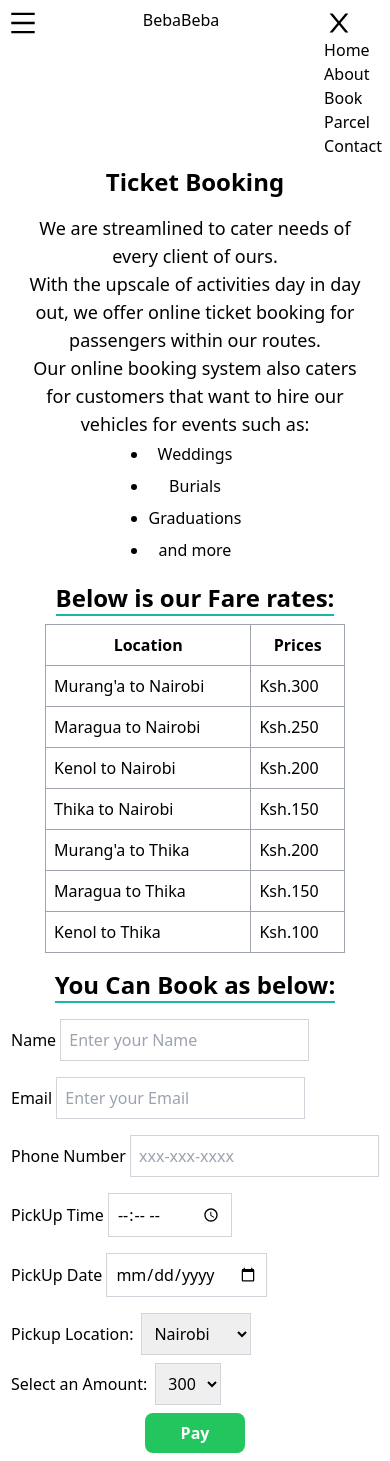
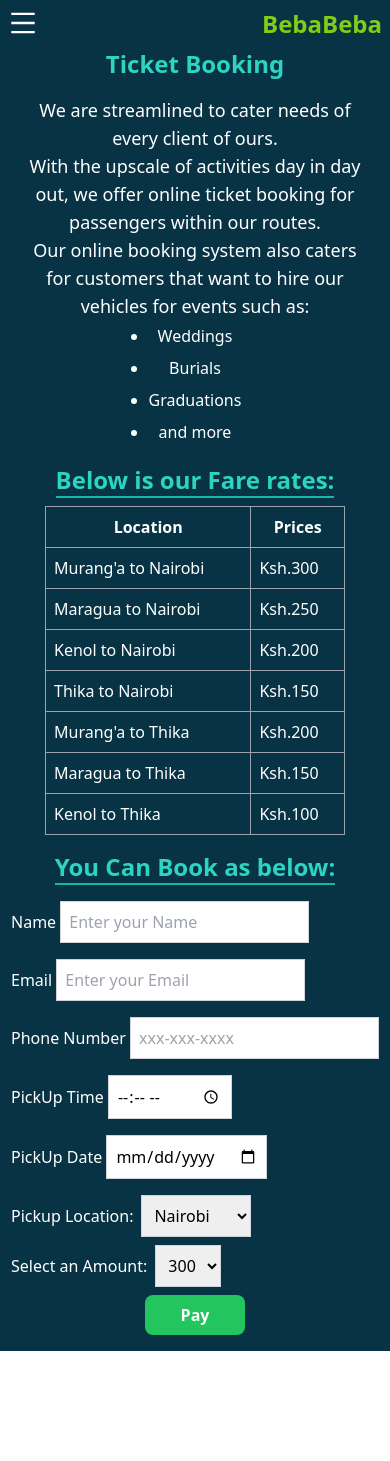
Before and after one commit to Solomon-Gachure/Shato, a React (Create React App) app: page /book in a window 390 px wide. After the commit the page ends 1351 px from the top, so only its background shows below. Built offline with nearby package versions, Linux system fonts and the light colour scheme.

Commit message:
Some few updates

```diff
--- a/src/layouts/RootsLayout.js
+++ b/src/layouts/RootsLayout.js
@@ -5,36 +5,36 @@ const RootsLayout = () => {
     const [nav,setNav] = useState(false)
 
   return (
-    <div className='max-w-[1400px] h-screen flex flex-col pt-2 mx-auto p-2  '>
+    <div className='max-w-[1400px] h-full flex flex-col pt-2 mx-auto p-2 bg-cyan-950  '>
 
         <header className='flex justify-between '>
             <div className='cursor-pointer' onClick={()=>setNav(!nav)}>
-                <AiOutlineMenu className='' size={30}/>
+                <AiOutlineMenu className='sm:hidden text-white font-bold' size={30}/>
             </div>
-            <h3 className='text-black'>BebaBeba</h3>
+            <h3 className=' font-bold text-2xl text-lime-500'>BebaBeba</h3>
             <nav className='text-orange-500 hidden md:flex  gap-4  right-0 '>
-                <NavLink className="active:bg-orange-500 active:text-white " to="/">Home</NavLink>
-                <NavLink className="active:bg-orange-500 active:text-white " to="about">About</NavLink>
-                <NavLink className="active:bg-orange-500 active:text-white " to="book">Book</NavLink>
-                <NavLink className="active:bg-orange-500 active:text-white " to="parcel">Parcel</NavLink>
-                <NavLink className="active:bg-orange-500 active:text-white " to="contact">Contact</NavLink>
+                <NavLink className="active:bg-orange-500 font-bold active:text-white " to="/">Home</NavLink>
+                <NavLink className="active:bg-orange-500 font-bold active:text-white " to="about">About</NavLink>
+                <NavLink className="active:bg-orange-500 font-bold active:text-white " to="book">Book</NavLink>
+                <NavLink className="active:bg-orange-500 font-bold active:text-white " to="parcel">Parcel</NavLink>
+                <NavLink className="active:bg-orange-500 font-bold active:text-white " to="contact">Contact</NavLink>
 
             </nav>
-            <div className={nav ? "hidden   top-0 left-0 fixed w-[250px] duration-300 h-screen z-10": "top-0  left-[-100] duration-300" } >
-                <AiOutlineClose className='cursor-pointer'  onClick={()=>setNav(!nav)} size={30}/>
+            <div className={!nav ? "hidden   top-0 left-0 fixed w-[250px] duration-300 h-screen z-10": "top-0  left-[-100] duration-300" } >
+                <AiOutlineClose className='cursor-pointer text-white'  onClick={()=>setNav(!nav)} size={30}/>
 
-                    <NavLink className="flex flex-col"  to="/">Home</NavLink>
-                <NavLink className="flex flex-col"  to="about">About</NavLink>
-                <NavLink className="flex flex-col"  to="book">Book</NavLink>
-                <NavLink className="flex flex-col"  to="parcel">Parcel</NavLink>
-                <NavLink className="flex flex-col"  to="contact">Contact</NavLink>
+                <NavLink className="flex flex-col text-orange-500"  to="/">Home</NavLink>
+                <NavLink className="flex flex-col text-orange-500"  to="about">About</NavLink>
+                <NavLink className="flex flex-col text-orange-500"  to="book">Book</NavLink>
+                <NavLink className="flex flex-col text-orange-500"  to="parcel">Parcel</NavLink>
+                <NavLink className="flex flex-col text-orange-500"  to="contact">Contact</NavLink>
 
 
             </div>
 
         </header>
 
-        <main>
+        <main >
             <Outlet/>
         </main>
 
--- a/src/pages/book.js
+++ b/src/pages/book.js
@@ -2,75 +2,75 @@ import React from 'react'
 
 const Book = () => {
   return (
-    <div className='max-w-[1400px] h-screen pt-2'>
+    <div className='max-w-[1400px] h-full pt-2  bg-cyan-950'>
      <div className='flex justify-center'>
-       <h3 className='text-2xl md:text-4xl font-bold'>Ticket Booking</h3>
+       <h3 className='text-2xl md:text-4xl font-bold text-teal-400'>Ticket Booking</h3>
      </div>
      <div className='p-4'>
-      <p className=' text-center text-lg'>We are streamlined to cater needs of every client of ours.</p>
-      <p className=' text-center text-lg'>With the upscale of activities day in day out, we offer online ticket booking for passengers within our routes.</p>
-      <p className=' text-center text-lg'>Our online booking system also caters for customers that want to hire our vehicles for events such as:
+      <p className=' text-center text-lg text-white'>We are streamlined to cater needs of every client of ours.</p>
+      <p className=' text-center text-lg text-white'>With the upscale of activities day in day out, we offer online ticket booking for passengers within our routes.</p>
+      <p className=' text-center text-lg text-white'>Our online booking system also caters for customers that want to hire our vehicles for events such as:
       </p>
       <div className='flex items-center justify-center '>
         <ul className='  text-center list-disc '>
-          <li className='py-1 '>Weddings</li>
-          <li className='py-1 '>Burials</li>
-          <li className='py-1 '>Graduations</li>
-          <li className='py-1 '>and more</li>
+          <li className='py-1 text-white '>Weddings</li>
+          <li className='py-1 text-white '>Burials</li>
+          <li className='py-1 text-white '>Graduations</li>
+          <li className='py-1 text-white '>and more</li>
         </ul>
       </div>
      </div>
      <div className='flex flex-col justify-center items-center'>
-      <h3 className='text-2xl border-b-2 border-teal-500 font-bold'>Below is our Fare rates:</h3>
+      <h3 className='text-2xl border-b-2 border-teal-500 font-bold text-teal-400'>Below is our Fare rates:</h3>
       <div >
-        <table className=' m-2 border-gray-400 w-[300px] table-auto border'>
-          <th className='border p-2 border-gray-400 border-collapse'>Location</th>
-          <th className='border p-2 border-gray-400 border-collapse'>Prices</th>
+        <table className=' m-2 border-gray-400  w-[300px] table-auto border'>
+          <th className='border p-2 border-gray-400 border-collapse text-white'>Location</th>
+          <th className='border p-2 border-gray-400 border-collapse text-white'>Prices</th>
           <tr>
-            <td className='border p-2 border-gray-400 border-collapse' >Murang'a to Nairobi</td>
-            <td className='border p-2 border-gray-400 border-collapse'>Ksh.300</td>
+            <td className='border p-2 border-gray-400 border-collapse text-white' >Murang'a to Nairobi</td>
+            <td className='border p-2 border-gray-400 border-collapse text-white'>Ksh.300</td>
           </tr>
           <tr>
-            <td className='border p-2 border-gray-400 border-collapse'>Maragua to Nairobi</td>
-            <td className='border p-2 border-gray-400 border-collapse'>Ksh.250</td>
+            <td className='border p-2 border-gray-400 border-collapse text-white'>Maragua to Nairobi</td>
+            <td className='border p-2 border-gray-400 border-collapse text-white'>Ksh.250</td>
           </tr>
           <tr>
-            <td className='border p-2 border-gray-400 border-collapse'>Kenol to Nairobi</td>
-            <td className='border p-2 border-gray-400 border-collapse'>Ksh.200</td>
+            <td className='border p-2 border-gray-400 border-collapse text-white'>Kenol to Nairobi</td>
+            <td className='border p-2 border-gray-400 border-collapse text-white'>Ksh.200</td>
           </tr>
           <tr>
-            <td className='border p-2 border-gray-400 border-collapse'>Thika to Nairobi</td>
-            <td className='border p-2 border-gray-400 border-collapse'>Ksh.150</td>
+            <td className='border p-2 border-gray-400 border-collapse text-white'>Thika to Nairobi</td>
+            <td className='border p-2 border-gray-400 border-collapse text-white'>Ksh.150</td>
           </tr>
           <tr>
-            <td className='border p-2 border-gray-400 border-collapse'>Murang'a to Thika</td>
-            <td className='border p-2 border-gray-400 border-collapse'>Ksh.200</td>
+            <td className='border p-2 border-gray-400 border-collapse text-white'>Murang'a to Thika</td>
+            <td className='border p-2 border-gray-400 border-collapse text-white'>Ksh.200</td>
           </tr>
           <tr>
-            <td className='border p-2 border-gray-400 border-collapse'>Maragua to Thika</td>
-            <td className='border p-2 border-gray-400 border-collapse'>Ksh.150</td>
+            <td className='border p-2 border-gray-400 border-collapse text-white'>Maragua to Thika</td>
+            <td className='border p-2 border-gray-400 border-collapse text-white'>Ksh.150</td>
           </tr>
           <tr>
-            <td className='border p-2 border-gray-400 border-collapse'>Kenol to Thika</td>
-            <td className='border p-2 border-gray-400 border-collapse'>Ksh.100</td>
+            <td className='border p-2 border-gray-400 border-collapse text-white'>Kenol to Thika</td>
+            <td className='border p-2 border-gray-400 border-collapse text-white'>Ksh.100</td>
           </tr>
         </table>
       </div>
      </div>
      <div className='flex justify-center p-2 '>
-      <h3 className='text-2xl font-bold border-teal-500 border-b-2'>You Can Book as below:</h3>
+      <h3 className='text-2xl font-bold border-teal-500 text-teal-400 border-b-2'>You Can Book as below:</h3>
      </div>
      <div className='flex  justify-center'>
       <form action="" className='flex flex-col justify-center'>
-        <label htmlFor="">Name <input className='outline-none border border-gray-300 p-2 my-2' type="text" placeholder='Enter your Name' /></label>
-        <label htmlFor="">Email <input className='outline-none border border-gray-300 p-2 my-2' type="text" placeholder='Enter your Email' /></label>
-        <label htmlFor="">Phone Number <input className='outline-none border border-gray-300 p-2 my-2' type="tel" id="phone" name="phone" pattern="[0-9]{3}-[0-9]{3}-[0-9]{4}" placeholder="xxx-xxx-xxxx" required/></label>
-        <label htmlFor="">PickUp Time <input className='outline-none border border-gray-300 p-2 my-2' type="time" id="timePicker" name="timePicker"></input></label>
-        <label htmlFor="">PickUp Date <input className='outline-none border border-gray-300 p-2 my-2' type="date" id="datePicker" name="datePicker"></input></label>
+        <label className='text-white' htmlFor="">Name <input className='outline-none border border-gray-300 p-2 my-2 text-black' type="text" placeholder='Enter your Name' /></label>
+        <label className='text-white' htmlFor="">Email <input className='outline-none border border-gray-300 p-2 my-2 text-black' type="text" placeholder='Enter your Email' /></label>
+        <label className='text-white' htmlFor="">Phone Number <input className='outline-none border border-gray-300 p-2 my-2 text-black' type="tel" id="phone" name="phone" pattern="[0-9]{3}-[0-9]{3}-[0-9]{4}" placeholder="xxx-xxx-xxxx" required/></label>
+        <label className='text-white' htmlFor="">PickUp Time <input className='outline-none border border-gray-300 p-2 my-2 text-black'  type="time" id="timePicker" name="timePicker"></input></label>
+        <label className='text-white' htmlFor="">PickUp Date <input className='outline-none border border-gray-300 p-2 my-2 text-black' type="date" id="datePicker" name="datePicker"></input></label>
 
 
-      <label for="pickupLocation">Pickup Location:
-       <select id="pickupLocation" className='p-2 outline-none border border-gray-300 ml-2 my-2' name="pickupLocation">
+      <label for="pickupLocation" className='text-white'>Pickup Location:
+       <select id="pickupLocation" className='p-2 outline-none border  border-gray-300 text-black ml-2 my-2' name="pickupLocation">
   <option value="nairobi">Nairobi</option>
   <option value="thika">Thika</option>
   <option value="maragua">Maragua</option>
@@ -78,8 +78,8 @@ const Book = () => {
   <option value="muranga">Murang'a</option>
 </select></label>
 
-      <label for="amount">Select an Amount:
-      <select id="amount" className='p-2 outline-none border border-gray-300 ml-2' name="amount">
+      <label for="amount" className='text-white'>Select an Amount:
+      <select id="amount" className='p-2 outline-none border border-gray-300 text-black ml-2' name="amount">
   <option value="300">300</option>
   <option value="250">250</option>
   <option value="200">200</option>
```
Also changed, not shown: src/pages/about.js (+6 -6 lines), src/pages/contact.js (+10 -10 lines), src/pages/home.js (+12 -12 lines), src/pages/parcel.js (+5 -5 lines).
